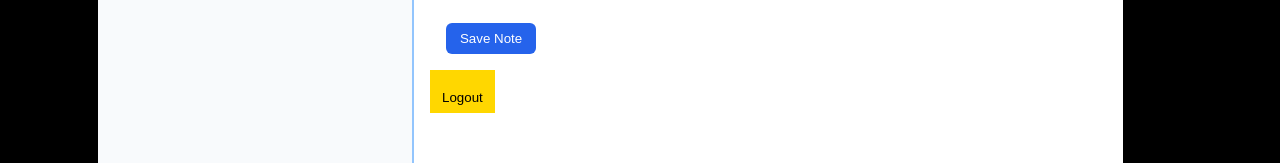
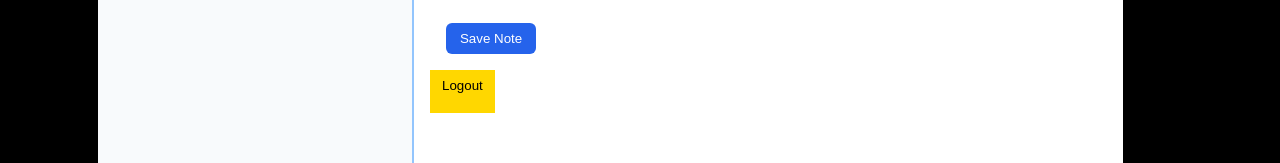
Before and after one commit to unfit-gokul007/mern-notes-app, a React (Vite) app in the folder frontend/: page /dashboard in a window 1280 px wide. Shown: the part 365-528 px from the top of the page. Built offline with nearby package versions, Linux system fonts and the light colour scheme; no server answers; sample sign-in values are in the browser's storage.

Commit message:
Add logout functionality

```diff
--- a/frontend/src/pages/Dashboard.jsx
+++ b/frontend/src/pages/Dashboard.jsx
@@ -133,7 +133,7 @@ const logout = () => {
 
 <button onClick={logout}
 
-     style={{ marginTop: "auto", paddingTop: "20px" }}
+     style={{ marginTop: "auto", paddingBottom: "20px" }}
   >
     Logout
   </button>
```
